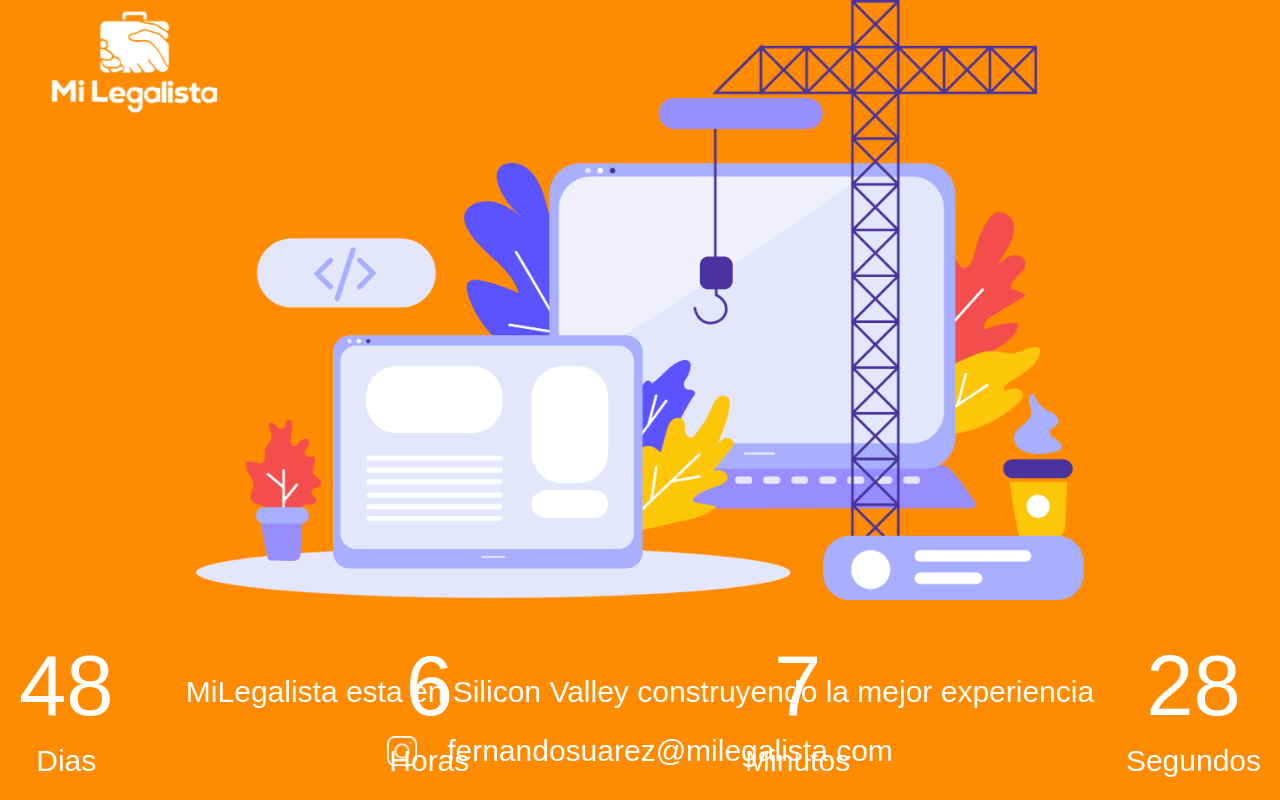
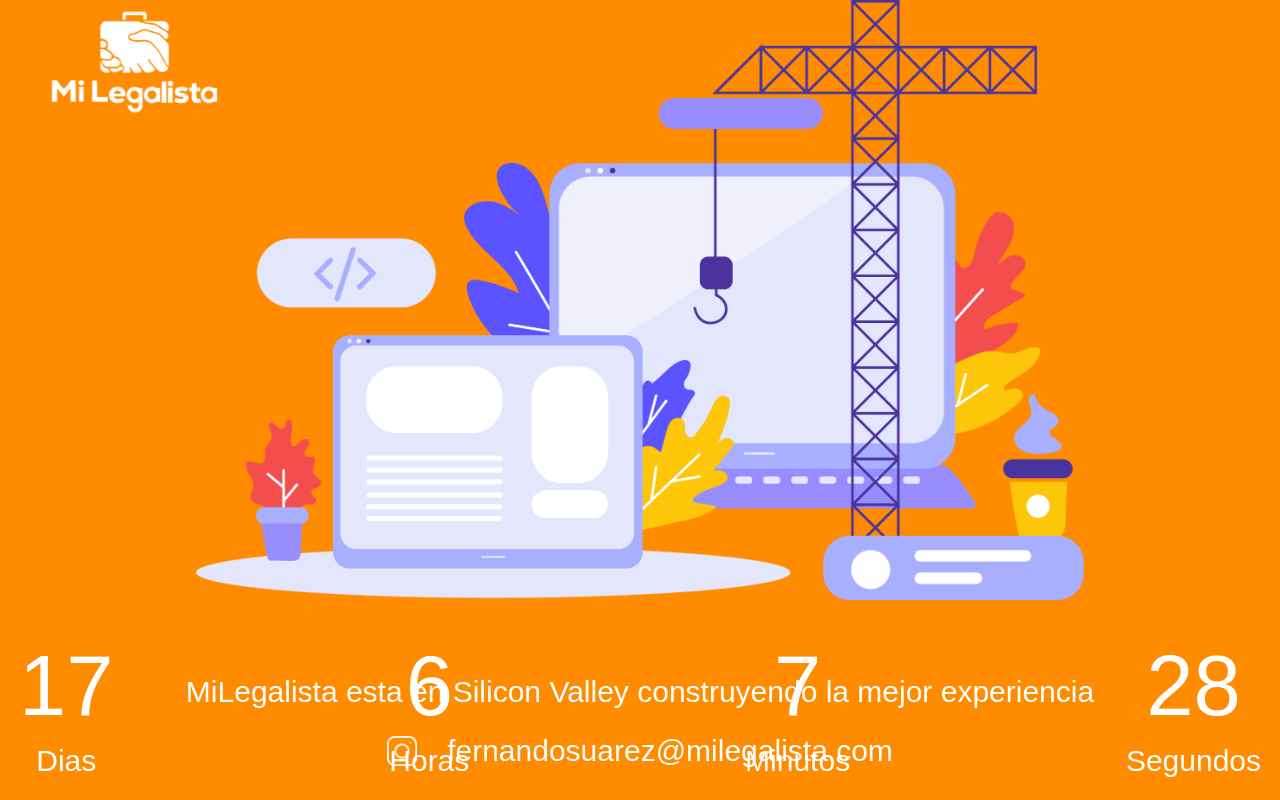
Before and after one commit to AndreCalder/MLConstruccion, a Next.js app: page / in a window 1280 px wide. Built offline with nearby package versions, Linux system fonts and the light colour scheme; a web font is replaced by a local one.

Commit message:
Corrected release date

```diff
--- a/src/app/page.tsx
+++ b/src/app/page.tsx
@@ -7,7 +7,7 @@ import React, { useEffect } from "react";
 export default function Home() {
 
   var now = moment(new Date());
-  var end = moment("2025-01-15");
+  var end = moment("2024-12-15");
 
   const [dateDiff, setDateDiff] = React.useState({days: "-", hours: "-", minutes: "-", seconds: "-"});
 
```
